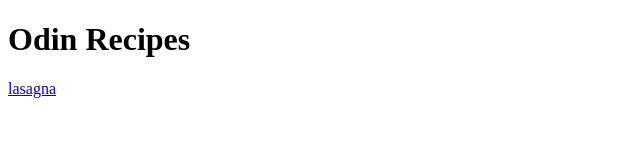
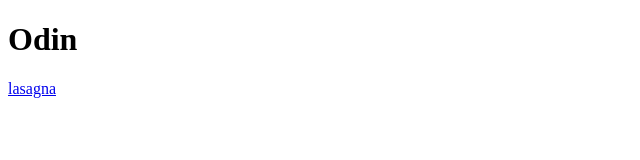
Before and after one commit to JJHIM/odin-recipes, a plain HTML site: page index.html in a window 1280 px wide. Shown: the whole page, without its empty margins (0-640 px from the left). Drawn offline with Linux system fonts and the light colour scheme.

Commit message:
index.html

```diff
--- a/index.html
+++ b/index.html
@@ -7,7 +7,7 @@
     <title>Document</title>
 </head>
 <body>
-    <h1>Odin Recipes</h1>
+    <h1>Odin </h1>
      <a href="./Recipes/lasagna.html">lasagna</a>
 </body>
 </html>
```
